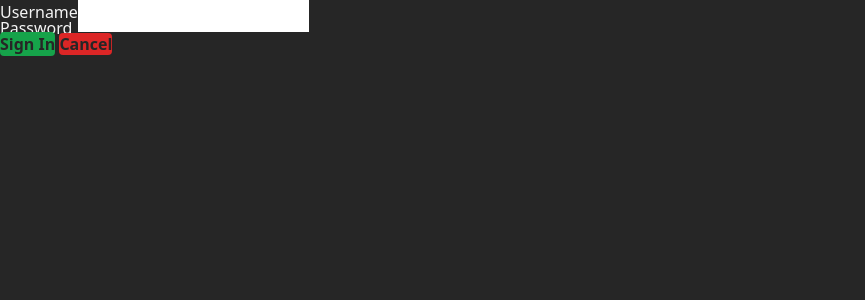
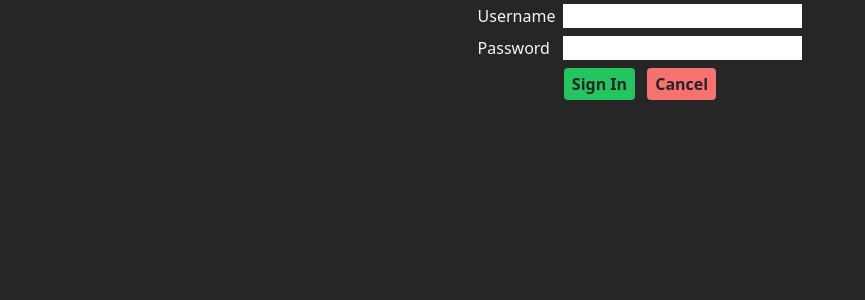
Before and after one commit to acollino/snake, a Flask app: page /login in a window 1280 px wide. Shown: the top 300 px of the page, without its empty margins (0-865 px from the left). Run offline with Flask 2, Linux system fonts and the light colour scheme; some libraries are stand-ins or nearby versions.

Commit message:
add basic styling to singup and login pages

```diff
--- a/app/templates/base_form_contents.html
+++ b/app/templates/base_form_contents.html
@@ -3,26 +3,26 @@
   <div class="flex flex-col">
     {% for field in form if field.short_name != 'csrf_token' %}
     {% if field.errors%}
-    {{ field.label(class_="h-4 bg-red-500") }}
+    {{ field.label(class_="h-8 p-1 border-4 border-red-500") }}
     {% else %}
-    {{ field.label(class_="h-4") }}
+    {{ field.label(class_="h-8 p-1") }}
     {% endif %}
     {% endfor %}
   </div>
   <div class="flex flex-col">
     {% for field in form if field.short_name != 'csrf_token' %}
     {% if field.errors%}
-    {{ field(class_="h-4 border-4 border-red-900") }}
+    {{ field(class_="h-6 m-1 p-1 text-black border-4 border-red-500") }}
     {% else %}
-    {{ field(class_="h-4") }}
+    {{ field(class_="h-6 m-1 p-1 text-black") }}
     {% endif %}
     {% endfor %}
   </div>
 </div>
 {% if form.errors %}
-<div>
+<div class="border border-4 border-red-500">
   {% for error_message in form.errors.values() %}
-  <div class="text-red-900 font-bold">{{error_message}}</div>
+  <div class="font-bold">Error: {{error_message}}</div>
   {% endfor %}
 </div>
 {% endif %}
--- a/app/user/templates/login.html
+++ b/app/user/templates/login.html
@@ -3,13 +3,15 @@
 {% block title %}Sign In{% endblock %}
 
 {% block content %}
-<form method="post">
+<form method="post" class="flex flex-col items-center">
   {% include "base_form_contents.html" %}
-  <button
-    class="bg-green-600 text-neutral-800 active:bg-neutral-100 font-bold rounded ease-linear transition-all duration-150">Sign
-    In</button>
-  <a href="/"
-    class="bg-red-600 text-neutral-800 active:bg-neutral-100 font-bold rounded ease-linear transition-all duration-150"
-    role="button">Cancel</a>
+  <div>
+    <button
+      class="bg-green-500 text-neutral-800 py-1 px-2 font-bold rounded-lg border-4 border-neutral-800 ease-linear transition-all duration-150 active:bg-neutral-100 hover:border-green-900">Sign
+      In</button>
+    <a href="/"
+      class="inline-block bg-red-400 text-neutral-800 py-1 px-2 font-bold rounded-lg border-4 border-neutral-800 ease-linear transition-all duration-150 active:bg-neutral-100 hover:border-red-900"
+      role="button">Cancel</a>
+  </div>
 </form>
 {% endblock %}
```
Also changed, not shown: app/user/templates/signup.html (+9 -7 lines).
